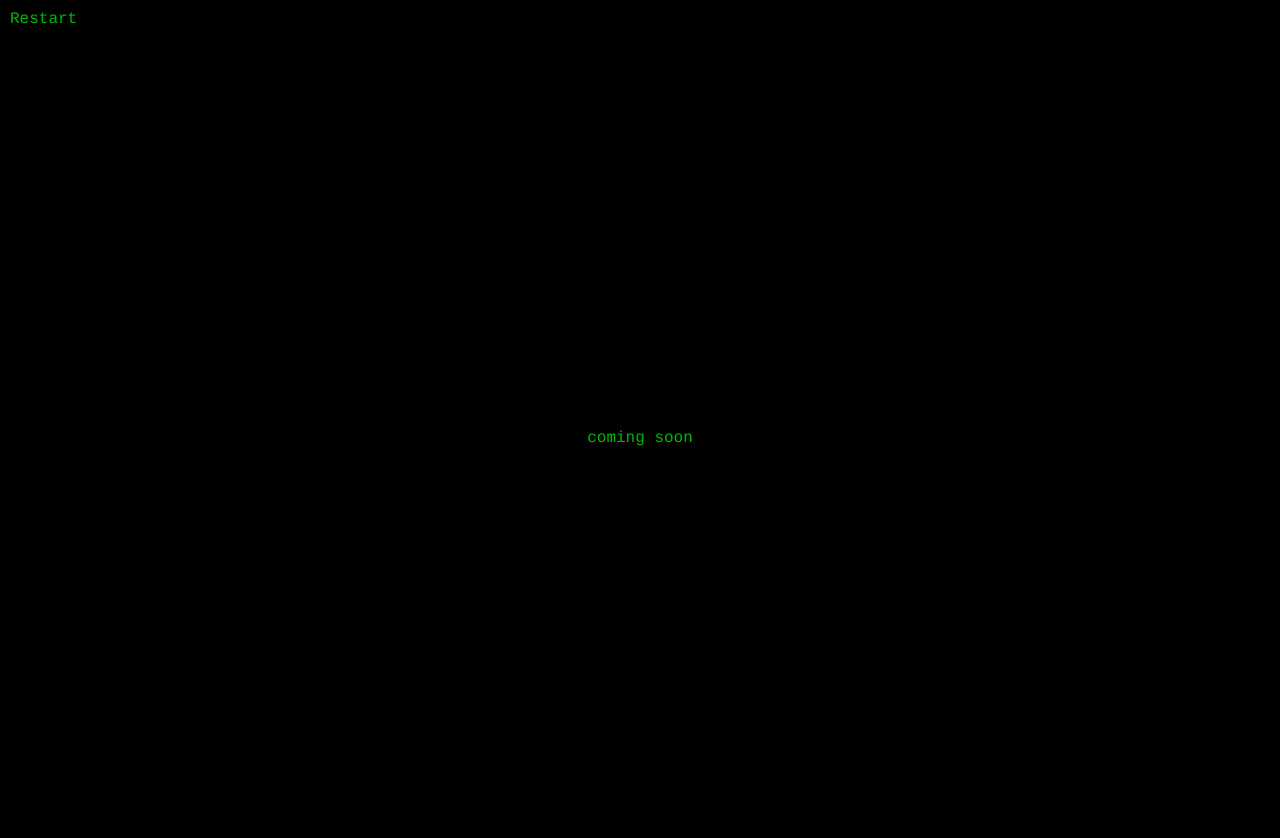
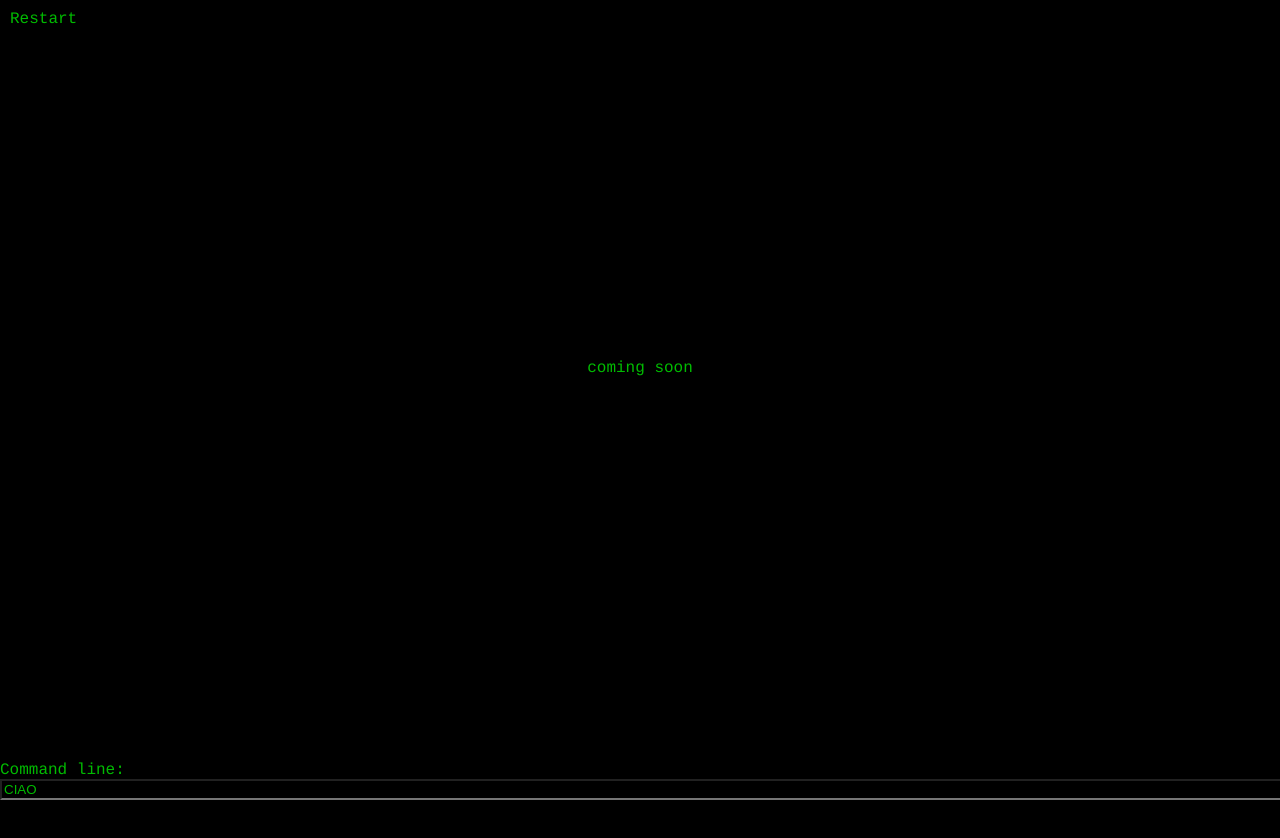
Before and after one commit to izaerax/site, a Nuxt app: page / in a window 1280 px wide. After the commit the page ends 800 px from the top, so only its background shows below. Built offline with nearby package versions, Linux system fonts and the light colour scheme.

Commit message:
command line aggiunta

```diff
--- /dev/null
+++ b/components/CommandLine.vue
@@ -0,0 +1,19 @@
+<template lang="pug">
+input(v-model="command")
+</template>
+
+<script lang="ts" setup>
+const command = ref('CIAO')
+
+</script>
+
+<style lang="scss" scoped>
+input {
+  color: $text-primary-color;
+  background-color: $bg-primary-color;
+  width: 100%;
+  &:focus, &:hover {
+    outline: none;
+  }
+}
+</style>
--- /dev/null
+++ b/components/Footer.vue
@@ -0,0 +1,14 @@
+<template lang="pug">
+.footer
+  div Command line:
+  CommandLine
+</template>
+
+<style lang="scss" scoped>
+.footer {
+  position: fixed;
+  left: 0;
+  bottom: 0;
+  width: 100%;
+}
+</style>
--- /dev/null
+++ b/components/input/Text.vue
@@ -0,0 +1,13 @@
+<template lang="pug">
+input($attr)
+</template>
+
+<script>
+import { defineComponent } from '@vue/composition-api'
+
+export default defineComponent({
+    setup() {
+
+    },
+})
+</script>
--- a/layouts/default.vue
+++ b/layouts/default.vue
@@ -2,6 +2,7 @@
 .layout(v-if="!init")
     Header
     slot
+    Footer
 .init(v-else) initializing...
 </template>
 
@@ -17,7 +18,7 @@ onMounted(()=>{
     background-color: $bg-primary-color;
     margin: 0;
     padding: 0;
-    height: 100vh;
+    height: calc(100vh - 140px);
 }
 .init {
     display: flex;
--- a/pages/index.vue
+++ b/pages/index.vue
@@ -7,9 +7,9 @@
 
 <style lang="scss" scoped>
 .main {
-    display: flex;
-    justify-content: center;
-    align-items: center;
-    height: 100vh;
+  display: flex;
+  justify-content: center;
+  align-items: center;
+  height: 100%;
 }
 </style>
```
